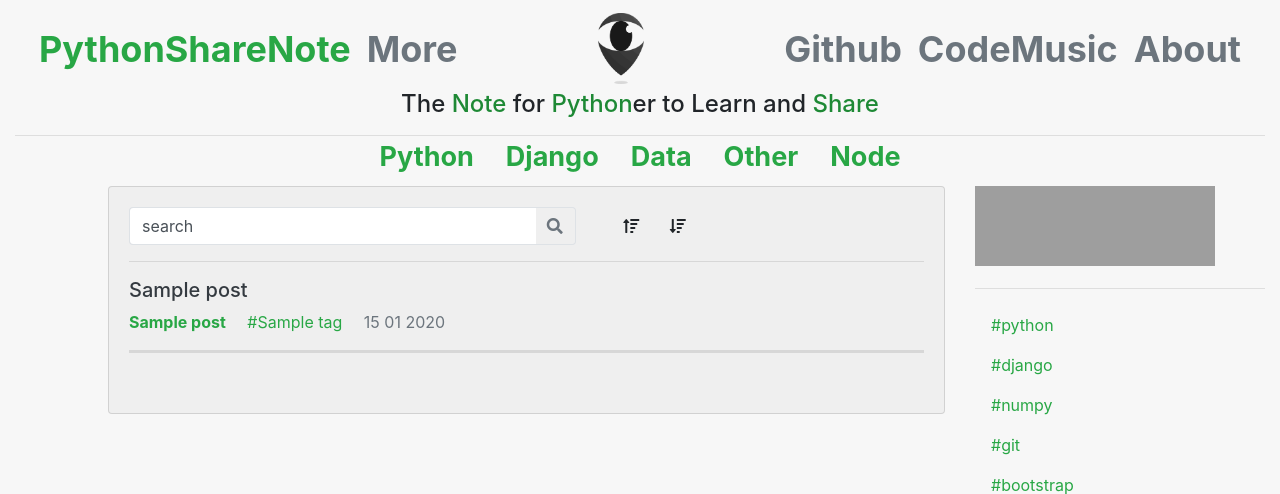
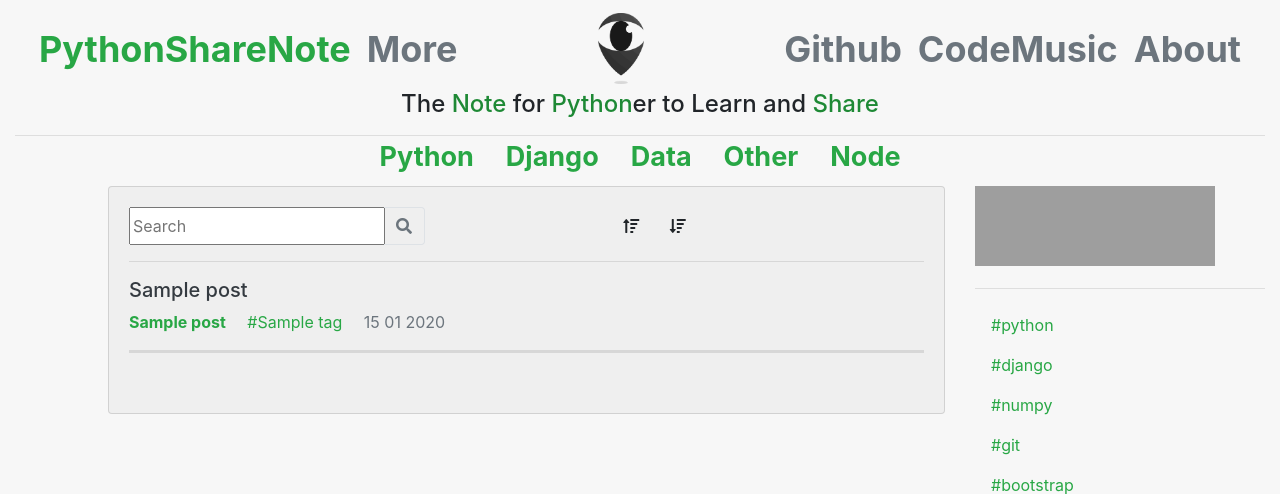
Before and after one commit to JiiQii/pythonsharenote, a Django app: template templates/blog/post_list.html in a window 1280 px wide. Shown: the top 494 px of the page. Run offline with Django 3.2, Linux system fonts and the light colour scheme; data comes from the database, SQL or seed files in the repository; both versions use the stored data as it was after the commit; the template is opened without the code that fills it: values that come from a table or form of the project are taken from there, most other values are stand-ins (such as "Sample title", 1, 10 or a date in 2020); parts of the project's set-up code (start-up, migrations or seed data) failed here and were passed over; some libraries are stand-ins or nearby versions; grey boxes are pictures that could not be loaded.

Commit message:
finish topic tag search function

```diff
--- a/post/static/css/master.css
+++ b/post/static/css/master.css
@@ -34,6 +34,6 @@
 .post_content {
 
 }
-.search_bar {
-  margin-left:10%;
+.search {
+  margin-left:30%;
 }
--- a/post/urls.py
+++ b/post/urls.py
@@ -1,11 +1,13 @@
 from django.urls import path
 from .views import (IndexView,PostDetailView,TagPostsView,TopicPostsView,coming)
+
 
 urlpatterns =[
     path('',IndexView.as_view(),name='index'),
     path('topic/<int:topic_id>/',TopicPostsView.as_view(),name='topic_posts'),
     path('tag/<int:tag_id>/',TagPostsView.as_view(),name='tag_posts'),
     path('post/<int:pk>/',PostDetailView.as_view(), name='post_detail'),
+    # path('search/', SearchView.as_view(), name='search'),
     path('coming/',coming, name='coming'),
 
 ]
--- a/templates/blog/post_list.html
+++ b/templates/blog/post_list.html
@@ -15,15 +15,29 @@
 <div class="post post_content">
   <div class="sort_bar" >
     <div class="row">
-      <div class="col-7 search_bar">
+      <!-- <div class="col-7 search_bar">
         <div class="input-group">
-          <input class="form-control py-2 border-right-0 border" type="search" value="search" id="example-search-input">
+
+          <input class="form-control py-2 border-right-0 border" type="text" name='keyword' id="example-search-input">
           <span class="input-group-append">
             <button class="btn btn-outline-secondary border-left-0 border" type="button">
             <i class="fa fa-search"></i>
           </button>
         </span> &nbsp;
+
       </div>
+      </div> -->
+
+
+      <div class="col-7">
+          <form class="input-group search" action="/" method="GET">
+            <input type="text" name="query" value="" placeholder="Search" aria-label="Search">
+            <span class="input-group-append">
+              <button class="btn btn-outline-secondary border-left-0 border" type="submit">
+              <i class="fa fa-search"></i>
+            </button>
+          </span>
+          </form>
       </div>
       <div class="col-3">
         <form method="GET" action="{% url 'index' %}" style="display: inline-block;">
@@ -58,18 +72,30 @@
       <div class="pagination">
 
               {% if page_obj.has_previous %}
+                {% if query %}
+                  <a href="{{ request.path }}?page={{ page_obj.previous_page_number }}&query={{query}}">
+                    <b class="text-success"><</b>
+                  </a>
+                  {% else %}
                   <a href="{{ request.path }}?page={{ page_obj.previous_page_number }}">
                     <b class="text-success"><</b>
                   </a>
+                  {% endif %}
               {% endif %}
 
               <span class="page-current">
                   &nbsp; {{ page_obj.number }} of {{ page_obj.paginator.num_pages }} &nbsp;
               </span>
               {% if page_obj.has_next %}
+                {% if query %}
+                  <a href="{{ request.path }}?page={{ page_obj.next_page_number }}&query={{query}}">
+                    <b class="text-success">></b>
+                  </a>
+                  {% else %}
                   <a href="{{ request.path }}?page={{ page_obj.next_page_number }}">
                     <b class="text-success">></b>
                   </a>
+                {% endif %}
               {% endif %}
 
 
```
Also changed, not shown: post/views.py (+52 -1 lines), db.sqlite3.
